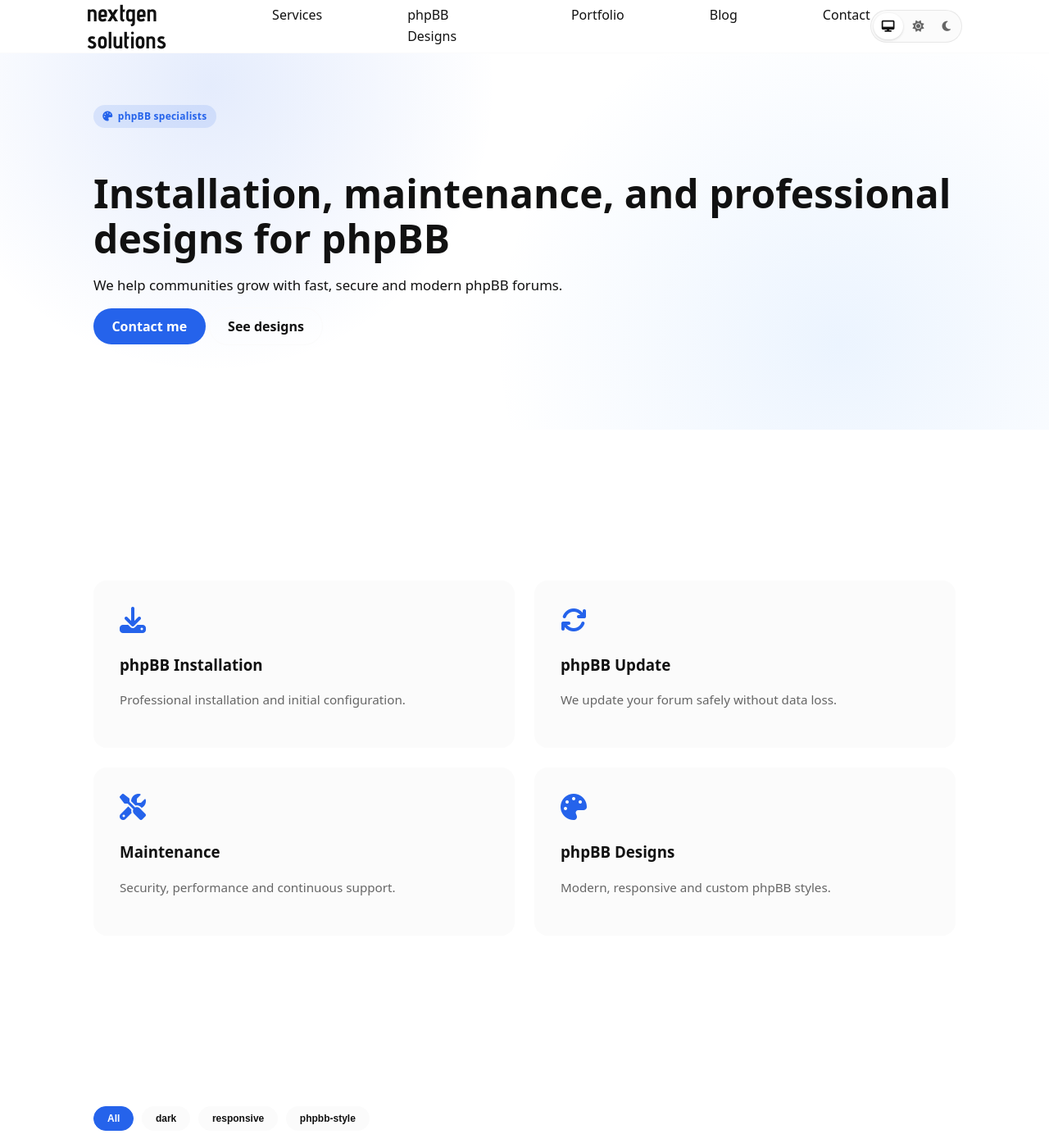
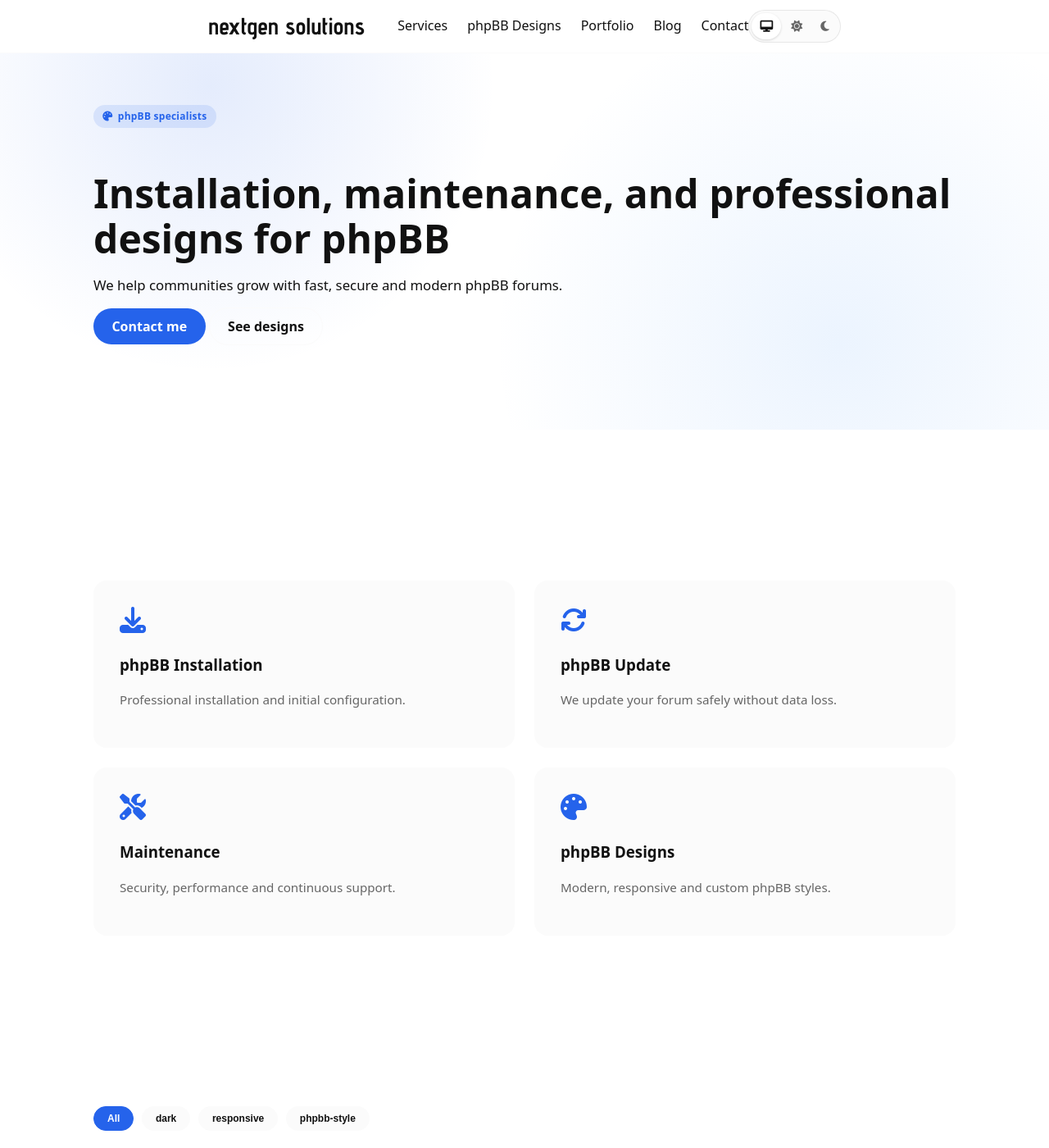
Before and after one commit to nextgen-solutions-gt/nextgen-solutions-gt.github.io, a Jekyll site: the page built from index.md, in a window 1280 px wide and 1400 px high. Shown: the whole window at 82% size. Built offline with Jekyll 4.4.1, drawn with Linux system fonts in a browser that asks for light colours.

Commit message:
Improvements nav menu

```diff
--- a/assets/css/style.css
+++ b/assets/css/style.css
@@ -222,6 +222,9 @@
   text-decoration: none;
 }
 
+/* ===============================
+   HEADER (full width)
+================================ */
 .site-header {
   position: fixed;
   top: 0;
@@ -237,7 +240,7 @@
     box-shadow 0.3s ease;
 }
 
-/* 🟦 Estado con scroll (desktop + mobile cerrado) */
+/* Estado con scroll */
 .site-header.scrolled {
   background: rgba(255, 255, 255, 0.75);
   backdrop-filter: blur(12px);
@@ -250,7 +253,7 @@
   box-shadow: 0 6px 20px rgba(0, 0, 0, 0.35);
 }
 
-/* 🛑 CLAVE: cuando el menú móvil está abierto */
+/* Menú móvil abierto */
 body.menu-open .site-header {
   background: var(--bg) !important;
   backdrop-filter: none !important;
@@ -258,14 +261,23 @@
   box-shadow: none !important;
 }
 
-
+/* ===============================
+   NAV (contenido centrado)
+================================ */
 .nav {
   display: flex;
   align-items: center;
   justify-content: space-between;
+
   height: 64px;
-  width: 1100px;
+  max-width: 1100px;
+  margin: 0 auto;
   padding: 0 1rem;
+}
+
+/* Marca protegida */
+.brand {
+  flex-shrink: 0;
 }
 
 .brand a {
@@ -274,10 +286,17 @@
   color: var(--text);
 }
 
+/* ===============================
+   LINKS
+================================ */
 .nav-links {
   display: flex;
-  gap: 6.5rem;
+  gap: 1.5rem;           /* 🔥 antes 6.5rem */
   list-style: none;
+
+  flex: 1;
+  justify-content: center;
+  white-space: nowrap;
 }
 
 .nav-links a {
@@ -303,9 +322,22 @@
   width: 100%;
 }
 
+/* ===============================
+   ACTIONS
+================================ */
 .nav-actions {
   display: flex;
   gap: 0.6rem;
+  flex-shrink: 0;
+}
+
+/* ===============================
+   DESKTOP LIMPIO (opcional)
+================================ */
+@media (max-width: 1100px) {
+  .nav-links li:nth-child(n+7) {
+    display: none;
+  }
 }
 
 /* BOTÓN MOBILE */
```
